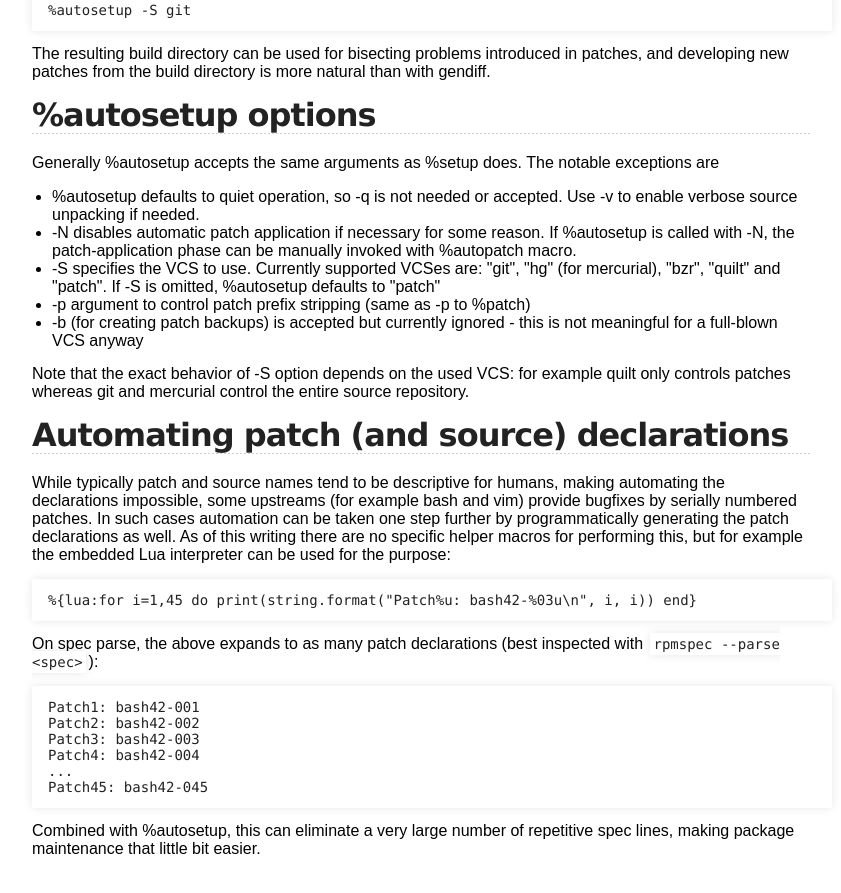
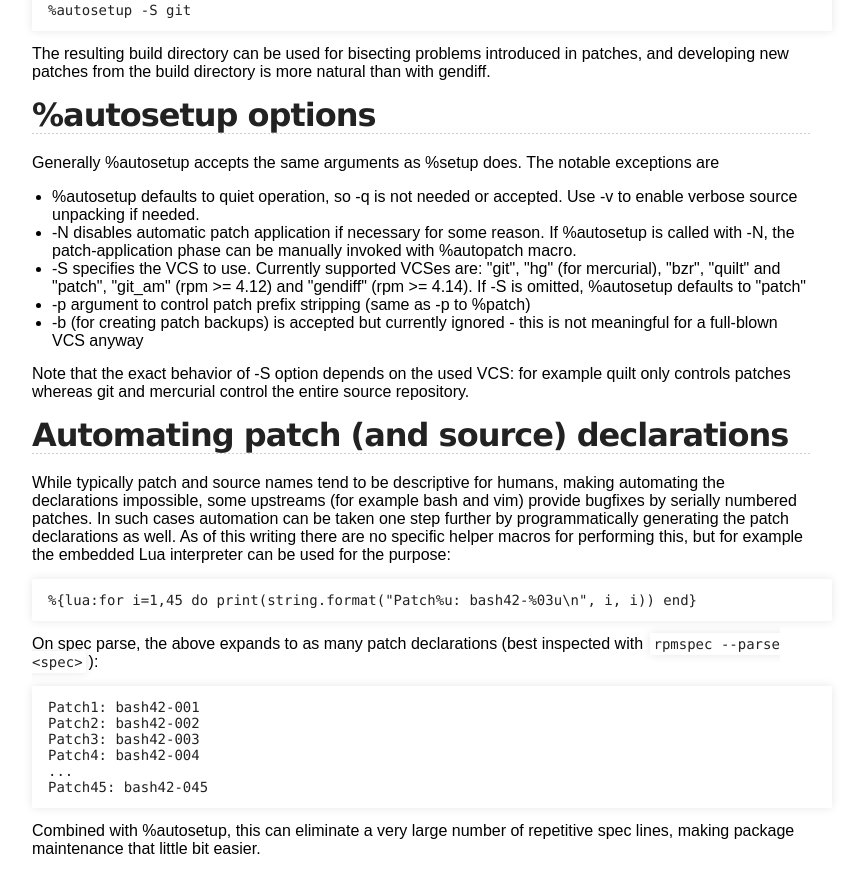
Before and after one commit to rpm-software-management/rpm-web, a Jekyll site: the page built from user_doc/autosetup.md, in a window 1280 px wide and 900 px high, scrolled down 785 px. Shown: the top 893 px of the window, without its empty margins (218-1059 px from the left). Built offline with Jekyll 4.4.1, drawn with Linux system fonts in a browser that asks for light colours.

Commit message:
Document git_am and gendiff %autosetup backends

```diff
--- a/user_doc/autosetup.md
+++ b/user_doc/autosetup.md
@@ -39,7 +39,7 @@ Generally %autosetup accepts the same arguments as %setup does. The notable exce
 
 * %autosetup defaults to quiet operation, so -q is not needed or accepted. Use -v to enable verbose source unpacking if needed.
 * -N disables automatic patch application if necessary for some reason. If %autosetup is called with -N, the patch-application phase can be manually invoked with %autopatch macro.
-* -S<vcs> specifies the VCS to use. Currently supported VCSes are: "git", "hg" (for mercurial), "bzr", "quilt" and "patch". If -S is omitted, %autosetup defaults to "patch"
+* -S<vcs> specifies the VCS to use. Currently supported VCSes are: "git", "hg" (for mercurial), "bzr", "quilt" and "patch", "git_am" (rpm >= 4.12) and "gendiff" (rpm >= 4.14). If -S is omitted, %autosetup defaults to "patch"
 * -p<number> argument to control patch prefix stripping (same as -p to %patch)
 * -b (for creating patch backups) is accepted but currently ignored - this is not meaningful for a full-blown VCS anyway
 
```
